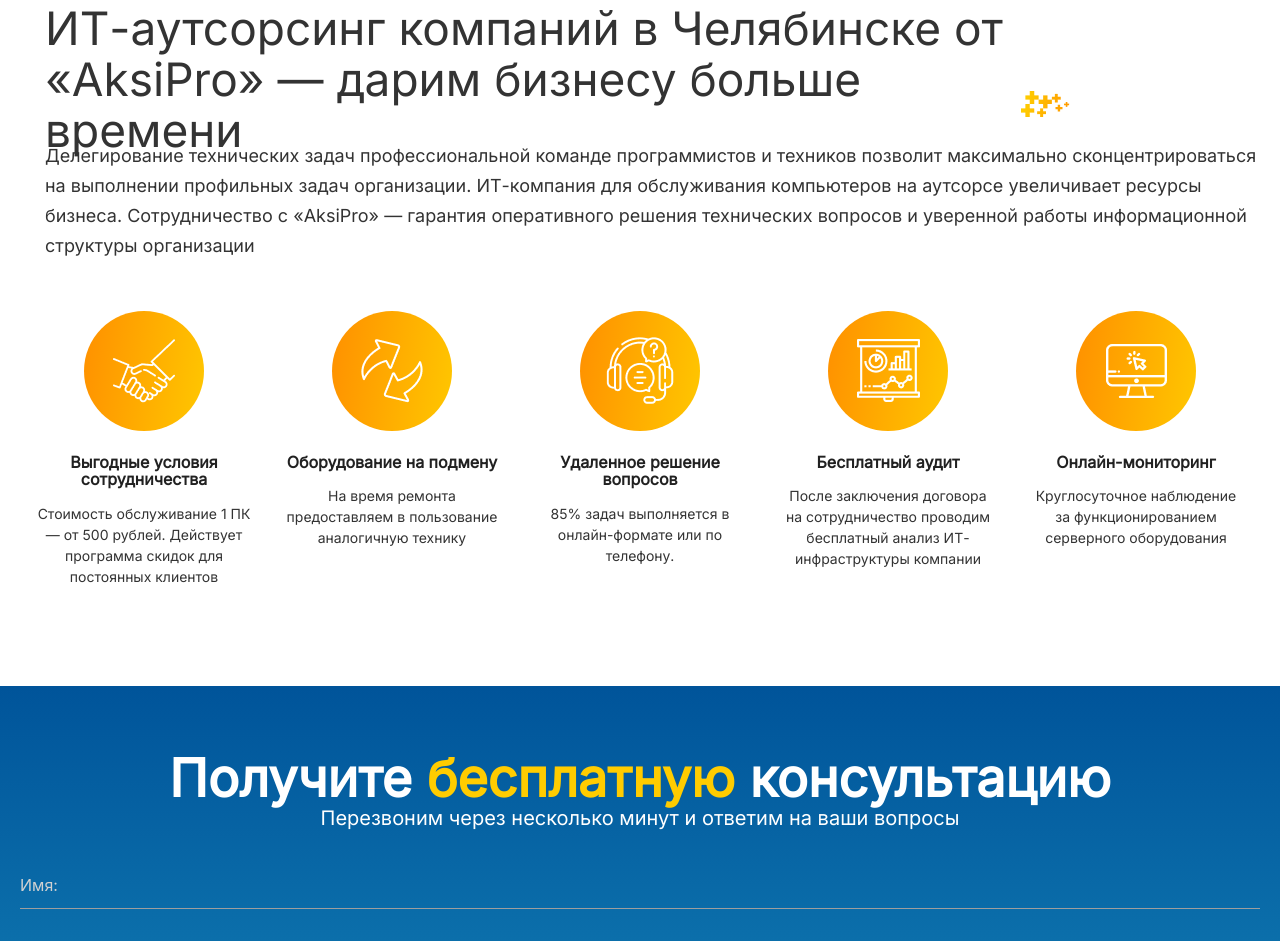
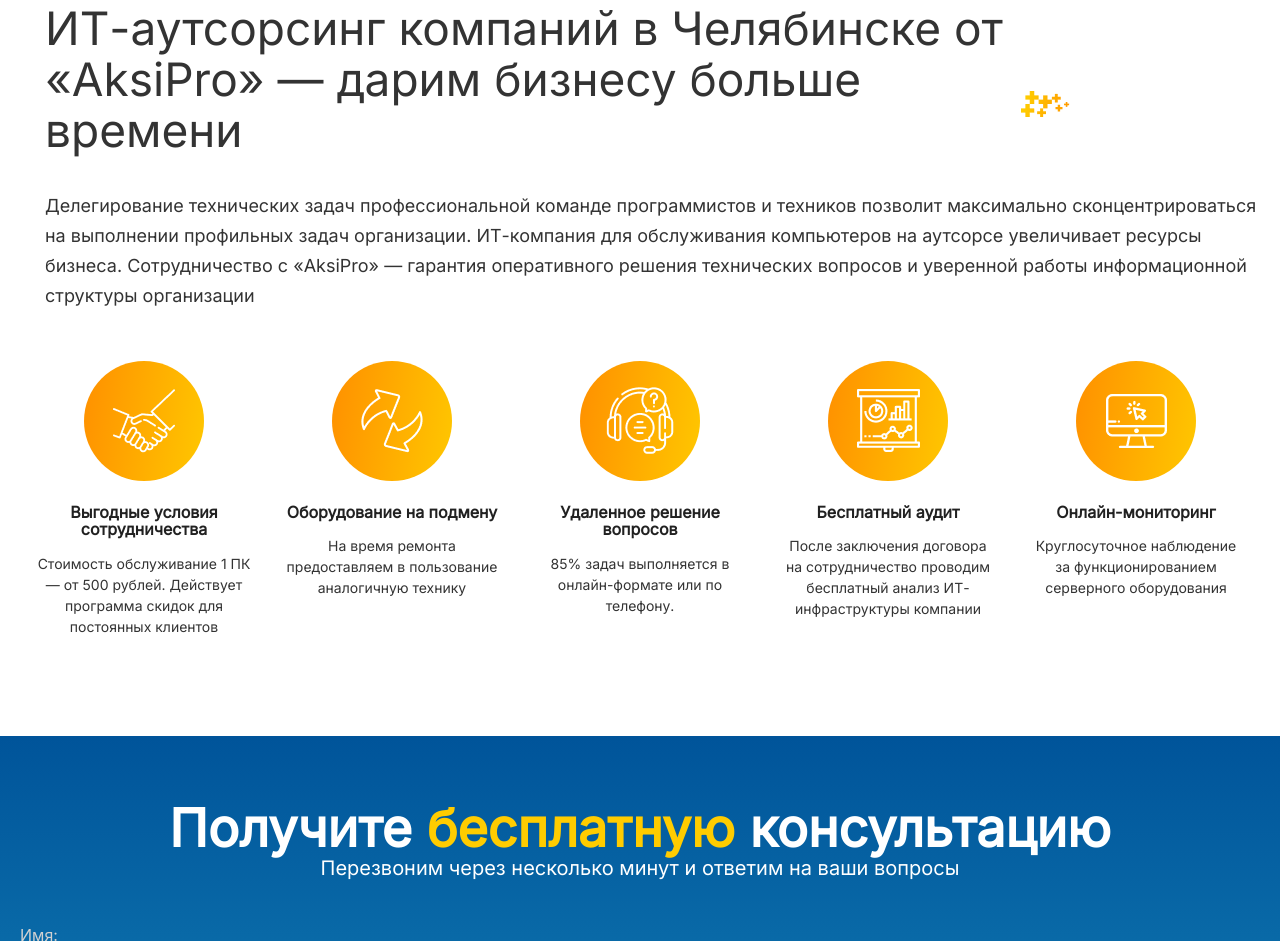
Before and after one commit to Murat-504/aksi-pro, a React app: page / in a window 1280 px wide. Shown: the part 4641-5582 px from the top of the page. Built offline with nearby package versions, Linux system fonts and the light colour scheme.

Commit message:
Update Section4.css

```diff
--- a/src/Main/Section4/Section4.css
+++ b/src/Main/Section4/Section4.css
@@ -10,7 +10,7 @@
     padding-right: 190px;
 }
 .sec4-text{
-    margin-top: -50px;
+    margin-top: 15px;
     margin-left: 25px;
     font-size: 18px;
     line-height: 30px;
```
